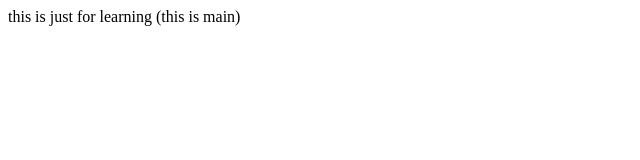
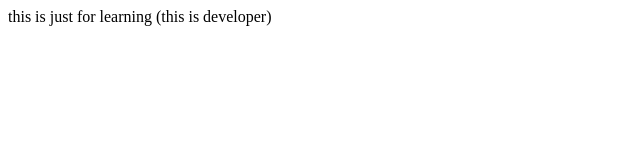
Before and after one commit to Shivani-Tekumudi/prac, a plain HTML site: page index.html in a window 1280 px wide. Shown: the full height of the page, 0-640 px from the left. Drawn offline with Linux system fonts and the light colour scheme.

Commit message:
this is first commit in developer

```diff
--- a/index.html
+++ b/index.html
@@ -6,7 +6,7 @@
     <title>Document</title>
 </head>
 <body>
-    this is just for learning (this is main)
+    this is just for learning (this is developer)
 
 </body>
 </html>
```
